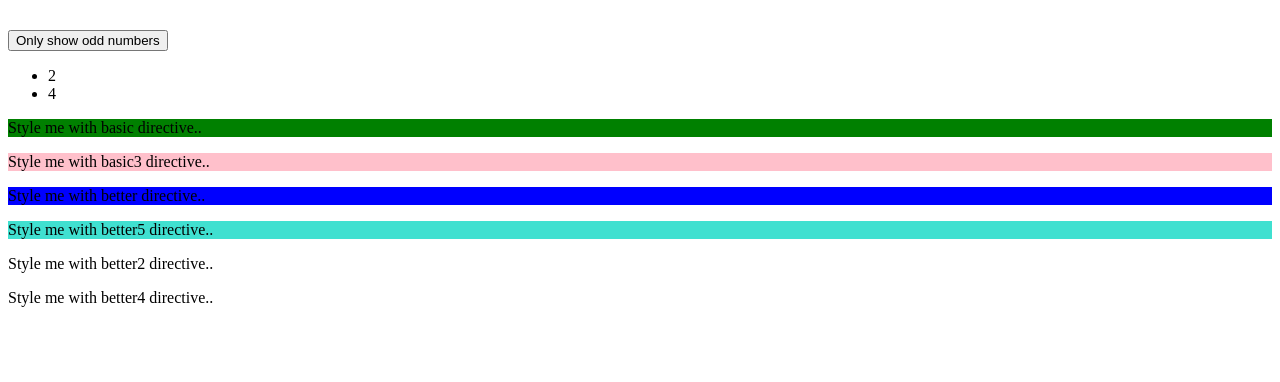
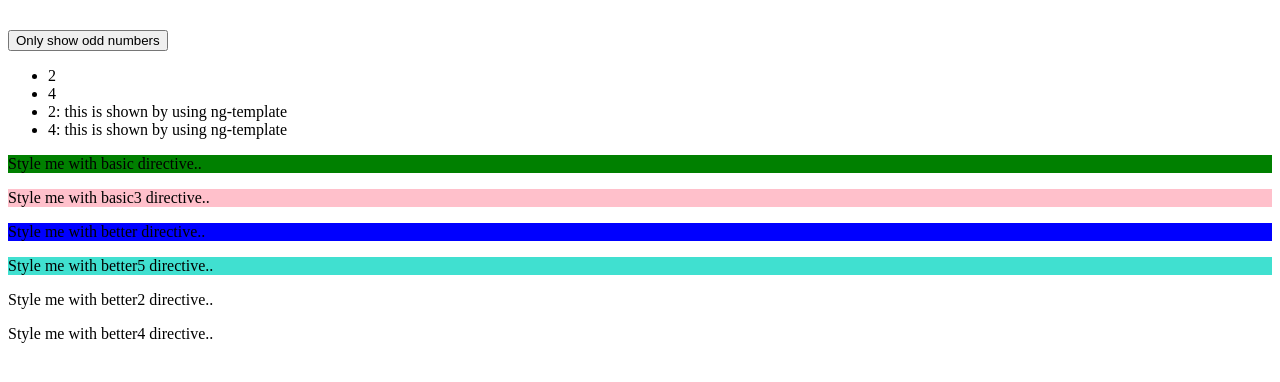
Before and after one commit to ISANCEHZ1994/Angular_Directives, an Angular app: page / in a window 1280 px wide. Shown: the top 382 px of the page. Built offline with nearby package versions, Linux system fonts and the light colour scheme.

Commit message:
unless directive created

```diff
--- a/src/app/app.component.html
+++ b/src/app/app.component.html
@@ -19,6 +19,7 @@
             {{ odd }}
           </li>
         </div>
+
         <div *ngIf="!onlyOdd">
           <li
             class="list-group-item"
@@ -29,11 +30,40 @@
             {{ even }}
           </li>
         </div>
+
+        <!-- ======= [ ng-template ] ======= -->
+        <!--        same work as above!      -->
+        <ng-template [ngIf]="!onlyOdd">
+          <div>
+            <li
+              class="list-group-item"
+              *ngFor="let even of evenNumbers"
+              [ngClass]="{ odd: even % 2 !== 0 }"
+              [ngStyle]="{ backgroundColor: even % 2 !== 0 ? 'orange' : 'transparent' }"
+            >
+              {{ even }}: this is shown by using ng-template
+            </li>
+          </div>
+        </ng-template>
       </ul>
+
+      <!-- using the newly created CUSTOM directive UNLESS -->
+      <div *appUnless="!onlyOdd">
+        <li
+          class="list-group-item"
+          *ngFor="let even of evenNumbers"
+          [ngClass]="{ odd: even % 2 !== 0 }"
+          [ngStyle]="{ backgroundColor: even % 2 !== 0 ? 'yellow' : 'transparent' }"
+        >
+          {{ even }}
+        </li>
+      </div>
+
       <!-- END of Recap: ngFor and ngIf -->
 
-      <p appBasicHighlight>  Style me with basic directive..</p>
+      <p appBasicHighlight>  Style me with basic directive.. </p>
       <p appBetterHighlight3>Style me with basic3 directive..</p>
+
       <p
         appBetterHighlight
         [defaultColor]="'blue'"
@@ -41,8 +71,12 @@
       <p
         [appBetterHighlight5]="'gold'"
         [defaultColor]="'turquoise'">Style me with better5 directive..</p>
+
       <p appBetterHighlight2>Style me with better2 directive..</p>
       <p appBetterHighlight4>Style me with better4 directive..</p>
+      <div ngSwitch="">
+
+      </div>
     </div>
   </div>
 </div>
--- a/src/app/app.component.ts
+++ b/src/app/app.component.ts
@@ -7,9 +7,10 @@ import { Component } from '@angular/core';
 })
 export class AppComponent {
 
-  // numbers = [1, 2, 3, 4, 5];
-  oddNumbers = [1, 3, 5];
-  evenNumbers= [2, 4];
-  onlyOdd = false;
+    // numbers = [1, 2, 3, 4, 5];
+    oddNumbers = [1, 3, 5];
+    evenNumbers= [2, 4];
+    onlyOdd = false;
+    value = 10;
 
 }
--- a/src/app/unless.directive.ts
+++ b/src/app/unless.directive.ts
@@ -1,8 +1,7 @@
 // *ngIf ==> SHOWS if TRUE
 // this CUSTOM directive will do the opposite if FALSE show..
 // we are basically changing the star in => (*ngIf)
-import { Input } from '@angular/core';
-import { Directive } from '@angular/core';
+import { Directive, Input, TemplateRef, ViewContainerRef } from '@angular/core';
 
 @Directive({
   selector: '[appUnless]'
@@ -10,15 +9,18 @@ import { Directive } from '@angular/core';
 export class UnlessDirective {
 
   // getting the condition as an INPUT
-  @Input() set unless( condition: boolean ){
+  @Input() set appUnless( condition: boolean ){
       // if condition is NOT TRUE
       if( !condition ) {
-
+          this.vcRef.createEmbeddedView(this.templateRef);
       } else {
-
+          this.vcRef.clear();
       };
   };
 
-  constructor() { };
+  constructor(
+    private templateRef: TemplateRef<any>,
+    private vcRef: ViewContainerRef
+  ){ };
 
 }
```
